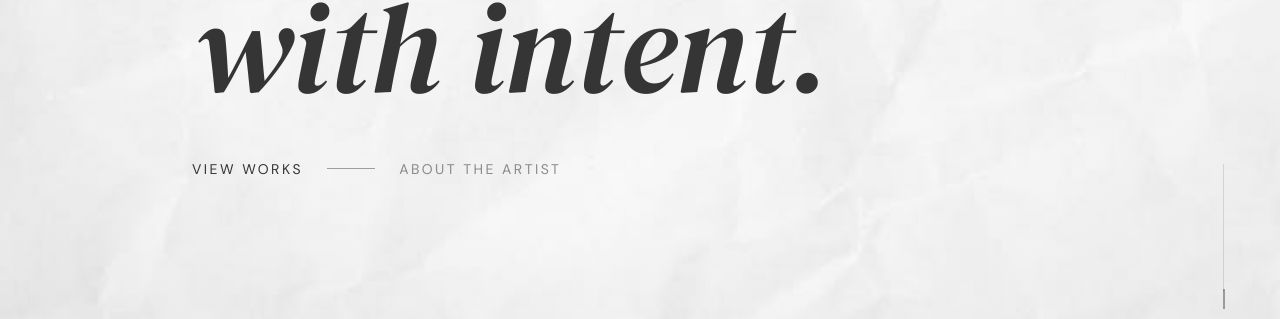
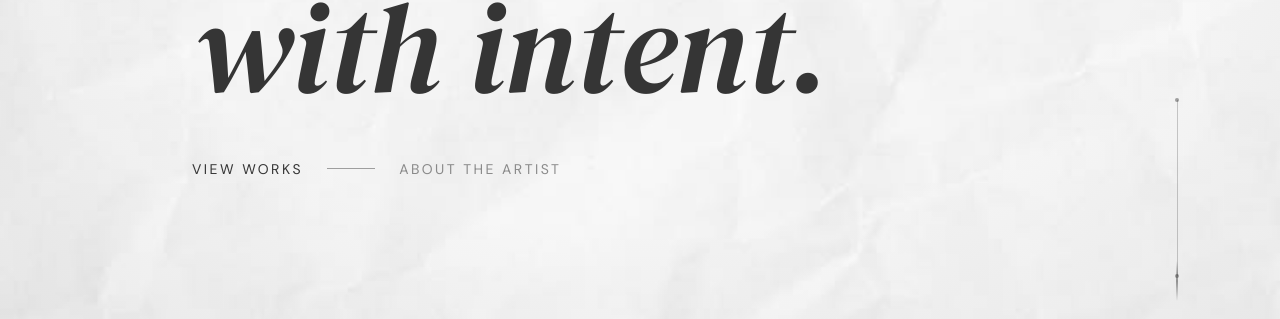
Before and after one commit to yuvalcohen2006/yosiArt, a React (Vite) app: page / in a window 1280 px wide. Shown: the part 481-800 px from the top of the page. Built offline with nearby package versions, Linux system fonts and the light colour scheme; no server answers; a web font is replaced by a local one.

Commit message:
Make scroll cue more dominant: position centre of right margin, taller track, gradient light-beam pulse, anchor dots

```diff
--- a/src/pages/Home.tsx
+++ b/src/pages/Home.tsx
@@ -91,25 +91,37 @@ export default function Home() {
           </motion.div>
         </motion.div>
 
-        {/* Scroll cue — right-side vertical track with a falling dot
-            that loops every ~1.8s. Fades out as the visitor scrolls past
-            the hero. Hidden on mobile where the gesture is obvious. */}
+        {/* Scroll cue — pushed into the centre of the right margin (not
+            hugging the edge) so it owns its own visual zone. A taller
+            track + a "light beam" gradient pulse passing through it,
+            framed by tiny anchor dots at each end for an instrument-panel
+            feel. Fades out as the visitor scrolls past the hero. */}
         <motion.div
           aria-hidden
           style={{ opacity: cueOpacity }}
-          className="absolute right-6 md:right-10 lg:right-14 bottom-12 md:bottom-16 z-10 hidden md:block pointer-events-none"
+          className="absolute right-12 md:right-16 lg:right-24 xl:right-[8vw] bottom-16 md:bottom-20 z-10 hidden md:block pointer-events-none"
         >
-          <div className="relative h-28 md:h-32 w-px bg-ink/15">
+          <div className="relative h-36 md:h-44 w-px bg-ink/25">
+            {/* Anchor dots — tiny markers at both ends of the track. */}
+            <span className="absolute -top-0.5 left-1/2 -translate-x-1/2 w-1 h-1 rounded-full bg-ink/45" />
+            <span className="absolute -bottom-0.5 left-1/2 -translate-x-1/2 w-1 h-1 rounded-full bg-ink/45" />
+
+            {/* Falling pulse — gradient bar; reads as "light passing through". */}
             <motion.div
-              className="absolute left-1/2 -translate-x-1/2 w-px h-5 bg-ink"
+              className="absolute left-1/2 -translate-x-1/2 w-px"
+              style={{
+                height: '40px',
+                background:
+                  'linear-gradient(to bottom, transparent 0%, rgb(53,53,53) 50%, transparent 100%)',
+              }}
               animate={{
-                top: ['0%', '100%'],
+                top: ['-12%', '112%'],
                 opacity: [0, 1, 1, 0],
               }}
               transition={{
-                duration: 2.5,
+                duration: 2.8,
                 repeat: Infinity,
-                repeatDelay: 1,
+                repeatDelay: 0.9,
                 ease: [0.4, 0, 0.6, 1],
                 times: [0, 0.15, 0.85, 1],
               }}
```
